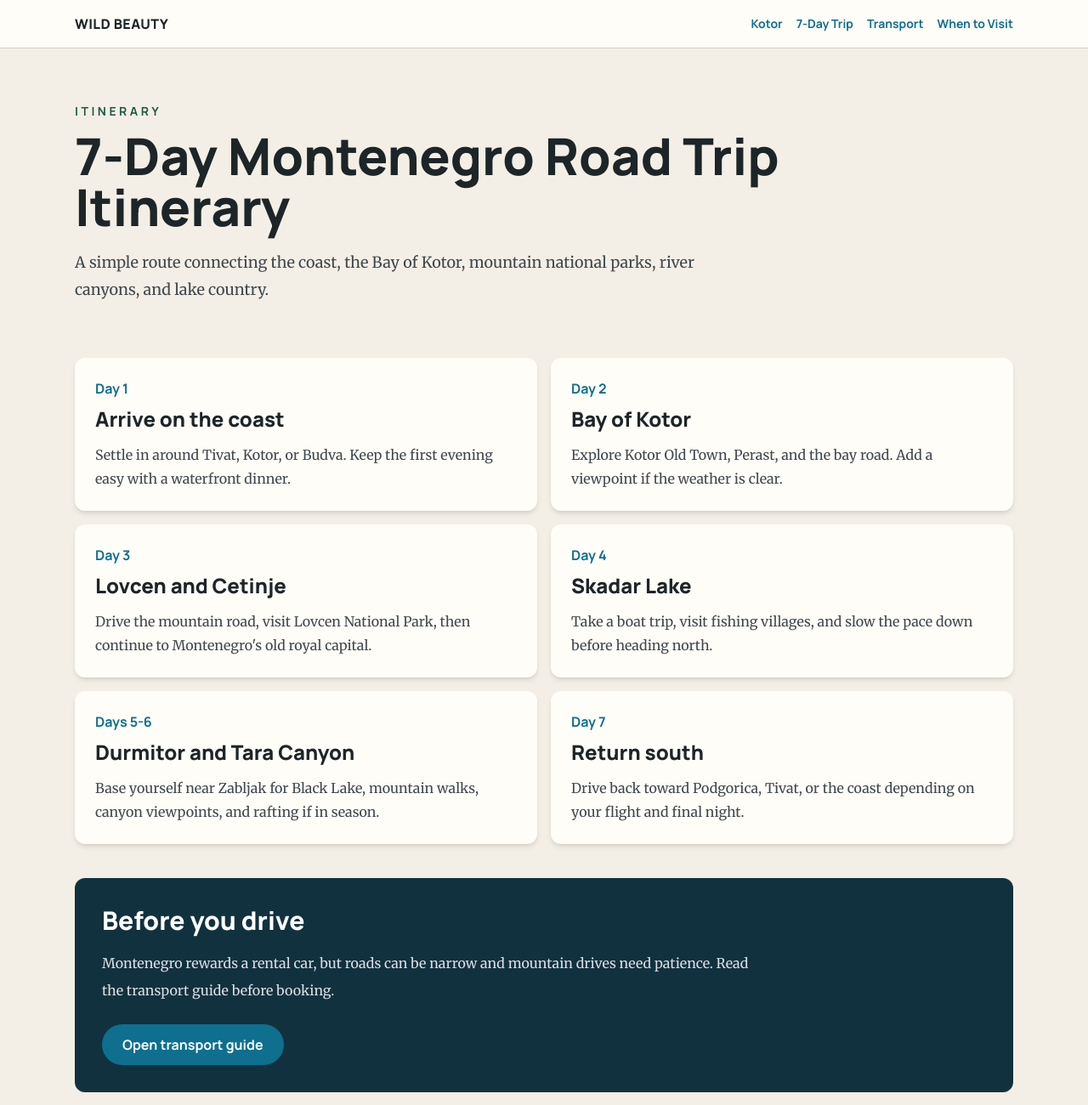
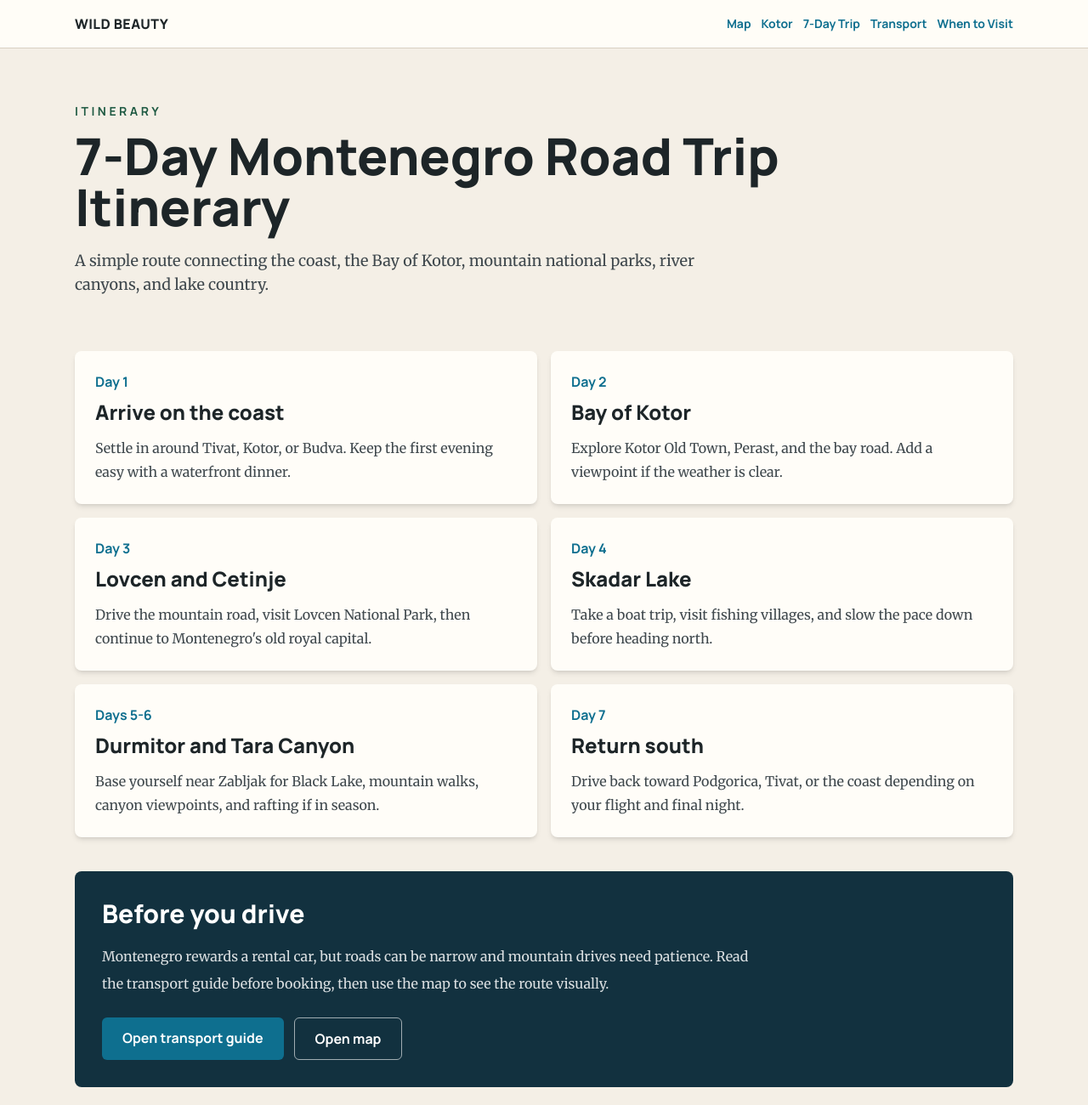
Before and after one commit to Genti1235/Montenegro-travel-guide-website, a plain HTML site: page pages/7-day-road-trip.html in a window 1280 px wide. Shown: the whole page at 85% size. Drawn offline with nearby package versions, Linux system fonts and the light colour scheme.

Commit message:
Add connected navigation to itinerary page

```diff
--- a/pages/7-day-road-trip.html
+++ b/pages/7-day-road-trip.html
@@ -6,21 +6,30 @@
   <title>7-Day Montenegro Road Trip - Montenegro Travel Guide</title>
   <script src="https://cdn.tailwindcss.com"></script>
   <link href="https://fonts.googleapis.com/css2?family=Manrope:wght@400;600;700;800&family=Merriweather:wght@400;700&display=swap" rel="stylesheet">
-  <style>body{font-family:Manrope,system-ui,sans-serif;background:#F4EFE6;color:#1D2528}.story{font-family:Merriweather,Georgia,serif}</style>
+  <style>
+    body{font-family:Manrope,system-ui,sans-serif;background:#F4EFE6;color:#1D2528;animation:pageIn .28s ease-out}.story{font-family:Merriweather,Georgia,serif}.page-link{transition:color .18s,transform .18s}.page-link:hover{color:#D4A62A;transform:translateY(-1px)}@keyframes pageIn{from{opacity:.35}to{opacity:1}}
+  </style>
 </head>
 <body>
-  <nav class="sticky top-0 z-20 border-b border-[#D8D0C2] bg-[#FFFDF8]/95 backdrop-blur"><div class="mx-auto flex max-w-6xl items-center justify-between px-6 py-4"><a href="../index.html" class="font-extrabold uppercase tracking-wide">Wild Beauty</a><div class="flex flex-wrap gap-4 text-sm font-bold text-[#0E6F8F]"><a href="bay-of-kotor.html">Kotor</a><a href="7-day-road-trip.html">7-Day Trip</a><a href="transport.html">Transport</a><a href="when-to-visit.html">When to Visit</a></div></div></nav>
-  <header class="mx-auto max-w-6xl px-6 py-16"><p class="mb-3 text-sm font-bold uppercase tracking-[.25em] text-[#1F5A43]">Itinerary</p><h1 class="max-w-4xl text-5xl font-extrabold md:text-6xl">7-Day Montenegro Road Trip Itinerary</h1><p class="story mt-5 max-w-3xl text-lg leading-8 text-[#3f484d]">A simple route connecting the coast, the Bay of Kotor, mountain national parks, river canyons, and lake country.</p></header>
-  <main class="mx-auto max-w-6xl px-6 pb-16">
+  <nav class="sticky top-0 z-20 border-b border-[#D8D0C2] bg-[#FFFDF8]/95 backdrop-blur">
+    <div class="mx-auto flex max-w-6xl flex-col gap-3 px-5 py-4 sm:flex-row sm:items-center sm:justify-between md:px-6">
+      <a href="../index.html" class="font-extrabold uppercase tracking-wide">Wild Beauty</a>
+      <div class="flex flex-wrap gap-3 text-sm font-bold text-[#0E6F8F] sm:justify-end">
+        <a class="page-link" href="map.html">Map</a><a class="page-link" href="bay-of-kotor.html">Kotor</a><a class="page-link" href="7-day-road-trip.html">7-Day Trip</a><a class="page-link" href="transport.html">Transport</a><a class="page-link" href="when-to-visit.html">When to Visit</a>
+      </div>
+    </div>
+  </nav>
+  <header class="mx-auto max-w-6xl px-5 py-12 md:px-6 md:py-16"><p class="mb-3 text-sm font-bold uppercase tracking-[.25em] text-[#1F5A43]">Itinerary</p><h1 class="max-w-4xl text-4xl font-extrabold md:text-6xl">7-Day Montenegro Road Trip Itinerary</h1><p class="story mt-5 max-w-3xl text-base leading-8 text-[#3f484d] md:text-lg">A simple route connecting the coast, the Bay of Kotor, mountain national parks, river canyons, and lake country.</p></header>
+  <main class="mx-auto max-w-6xl px-5 pb-16 md:px-6">
     <section class="grid gap-4 md:grid-cols-2">
-      <div class="rounded-xl bg-[#FFFDF8] p-6 shadow-md"><span class="font-bold text-[#0E6F8F]">Day 1</span><h2 class="mt-2 text-2xl font-extrabold">Arrive on the coast</h2><p class="story mt-3 leading-7 text-[#3f484d]">Settle in around Tivat, Kotor, or Budva. Keep the first evening easy with a waterfront dinner.</p></div>
-      <div class="rounded-xl bg-[#FFFDF8] p-6 shadow-md"><span class="font-bold text-[#0E6F8F]">Day 2</span><h2 class="mt-2 text-2xl font-extrabold">Bay of Kotor</h2><p class="story mt-3 leading-7 text-[#3f484d]">Explore Kotor Old Town, Perast, and the bay road. Add a viewpoint if the weather is clear.</p></div>
-      <div class="rounded-xl bg-[#FFFDF8] p-6 shadow-md"><span class="font-bold text-[#0E6F8F]">Day 3</span><h2 class="mt-2 text-2xl font-extrabold">Lovcen and Cetinje</h2><p class="story mt-3 leading-7 text-[#3f484d]">Drive the mountain road, visit Lovcen National Park, then continue to Montenegro's old royal capital.</p></div>
-      <div class="rounded-xl bg-[#FFFDF8] p-6 shadow-md"><span class="font-bold text-[#0E6F8F]">Day 4</span><h2 class="mt-2 text-2xl font-extrabold">Skadar Lake</h2><p class="story mt-3 leading-7 text-[#3f484d]">Take a boat trip, visit fishing villages, and slow the pace down before heading north.</p></div>
-      <div class="rounded-xl bg-[#FFFDF8] p-6 shadow-md"><span class="font-bold text-[#0E6F8F]">Days 5-6</span><h2 class="mt-2 text-2xl font-extrabold">Durmitor and Tara Canyon</h2><p class="story mt-3 leading-7 text-[#3f484d]">Base yourself near Zabljak for Black Lake, mountain walks, canyon viewpoints, and rafting if in season.</p></div>
-      <div class="rounded-xl bg-[#FFFDF8] p-6 shadow-md"><span class="font-bold text-[#0E6F8F]">Day 7</span><h2 class="mt-2 text-2xl font-extrabold">Return south</h2><p class="story mt-3 leading-7 text-[#3f484d]">Drive back toward Podgorica, Tivat, or the coast depending on your flight and final night.</p></div>
+      <div class="rounded-lg bg-[#FFFDF8] p-6 shadow-md"><span class="font-bold text-[#0E6F8F]">Day 1</span><h2 class="mt-2 text-2xl font-extrabold">Arrive on the coast</h2><p class="story mt-3 leading-7 text-[#3f484d]">Settle in around Tivat, Kotor, or Budva. Keep the first evening easy with a waterfront dinner.</p></div>
+      <div class="rounded-lg bg-[#FFFDF8] p-6 shadow-md"><span class="font-bold text-[#0E6F8F]">Day 2</span><h2 class="mt-2 text-2xl font-extrabold">Bay of Kotor</h2><p class="story mt-3 leading-7 text-[#3f484d]">Explore Kotor Old Town, Perast, and the bay road. Add a viewpoint if the weather is clear.</p></div>
+      <div class="rounded-lg bg-[#FFFDF8] p-6 shadow-md"><span class="font-bold text-[#0E6F8F]">Day 3</span><h2 class="mt-2 text-2xl font-extrabold">Lovcen and Cetinje</h2><p class="story mt-3 leading-7 text-[#3f484d]">Drive the mountain road, visit Lovcen National Park, then continue to Montenegro's old royal capital.</p></div>
+      <div class="rounded-lg bg-[#FFFDF8] p-6 shadow-md"><span class="font-bold text-[#0E6F8F]">Day 4</span><h2 class="mt-2 text-2xl font-extrabold">Skadar Lake</h2><p class="story mt-3 leading-7 text-[#3f484d]">Take a boat trip, visit fishing villages, and slow the pace down before heading north.</p></div>
+      <div class="rounded-lg bg-[#FFFDF8] p-6 shadow-md"><span class="font-bold text-[#0E6F8F]">Days 5-6</span><h2 class="mt-2 text-2xl font-extrabold">Durmitor and Tara Canyon</h2><p class="story mt-3 leading-7 text-[#3f484d]">Base yourself near Zabljak for Black Lake, mountain walks, canyon viewpoints, and rafting if in season.</p></div>
+      <div class="rounded-lg bg-[#FFFDF8] p-6 shadow-md"><span class="font-bold text-[#0E6F8F]">Day 7</span><h2 class="mt-2 text-2xl font-extrabold">Return south</h2><p class="story mt-3 leading-7 text-[#3f484d]">Drive back toward Podgorica, Tivat, or the coast depending on your flight and final night.</p></div>
     </section>
-    <section class="mt-10 rounded-xl bg-[#12313F] p-8 text-white"><h2 class="text-3xl font-extrabold">Before you drive</h2><p class="story mt-4 max-w-3xl leading-8 text-white/85">Montenegro rewards a rental car, but roads can be narrow and mountain drives need patience. Read the transport guide before booking.</p><a href="transport.html" class="mt-6 inline-block rounded-full bg-[#0E6F8F] px-6 py-3 font-bold text-white">Open transport guide</a></section>
+    <section class="mt-10 rounded-lg bg-[#12313F] p-6 text-white md:p-8"><h2 class="text-3xl font-extrabold">Before you drive</h2><p class="story mt-4 max-w-3xl leading-8 text-white/85">Montenegro rewards a rental car, but roads can be narrow and mountain drives need patience. Read the transport guide before booking, then use the map to see the route visually.</p><div class="mt-6 flex flex-wrap gap-3"><a href="transport.html" class="rounded-md bg-[#0E6F8F] px-6 py-3 font-bold text-white">Open transport guide</a><a href="map.html" class="rounded-md border border-white/60 px-6 py-3 font-bold text-white">Open map</a></div></section>
   </main>
 </body>
 </html>
```
